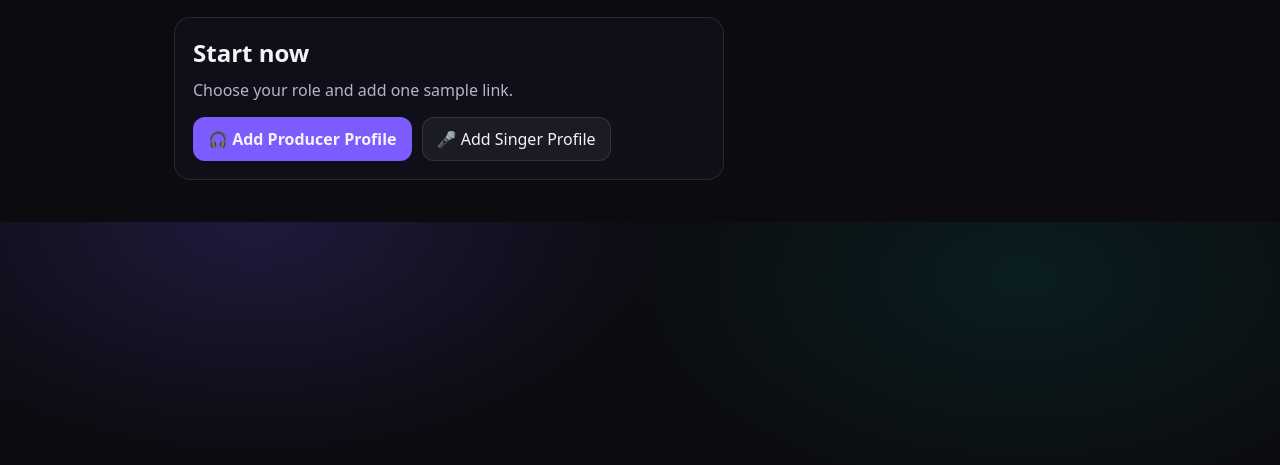
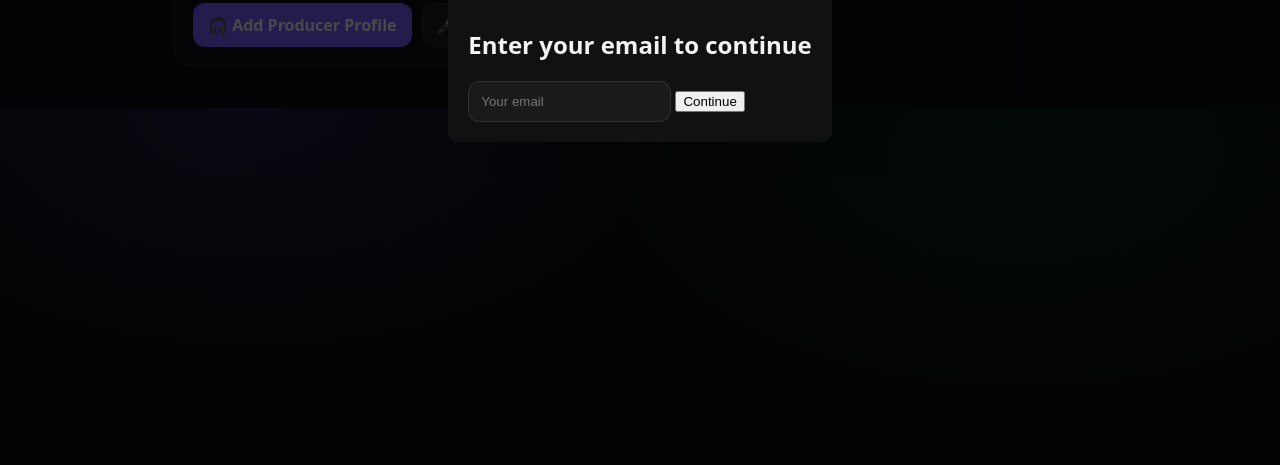
Before and after one commit to pavnoorsra/collabxstudio, a plain HTML site: page index.html in a window 1280 px wide. Shown: the part 335-800 px from the top of the page. Drawn offline with Linux system fonts and the light colour scheme.

Commit message:
Add files via upload

```diff
--- a/style.css
+++ b/style.css
@@ -82,3 +82,19 @@
   background-color: #7c5cff;
   color: #ffffff;
 }
+
+.modal {
+  position: fixed;
+  inset: 0;
+  background: rgba(0,0,0,.7);
+  display: none;
+  justify-content: center;
+  align-items: center;
+  z-index: 9999;
+}
+
+.modal-box {
+  background: #111;
+  padding: 20px;
+  border-radius: 10px;
+}
```
